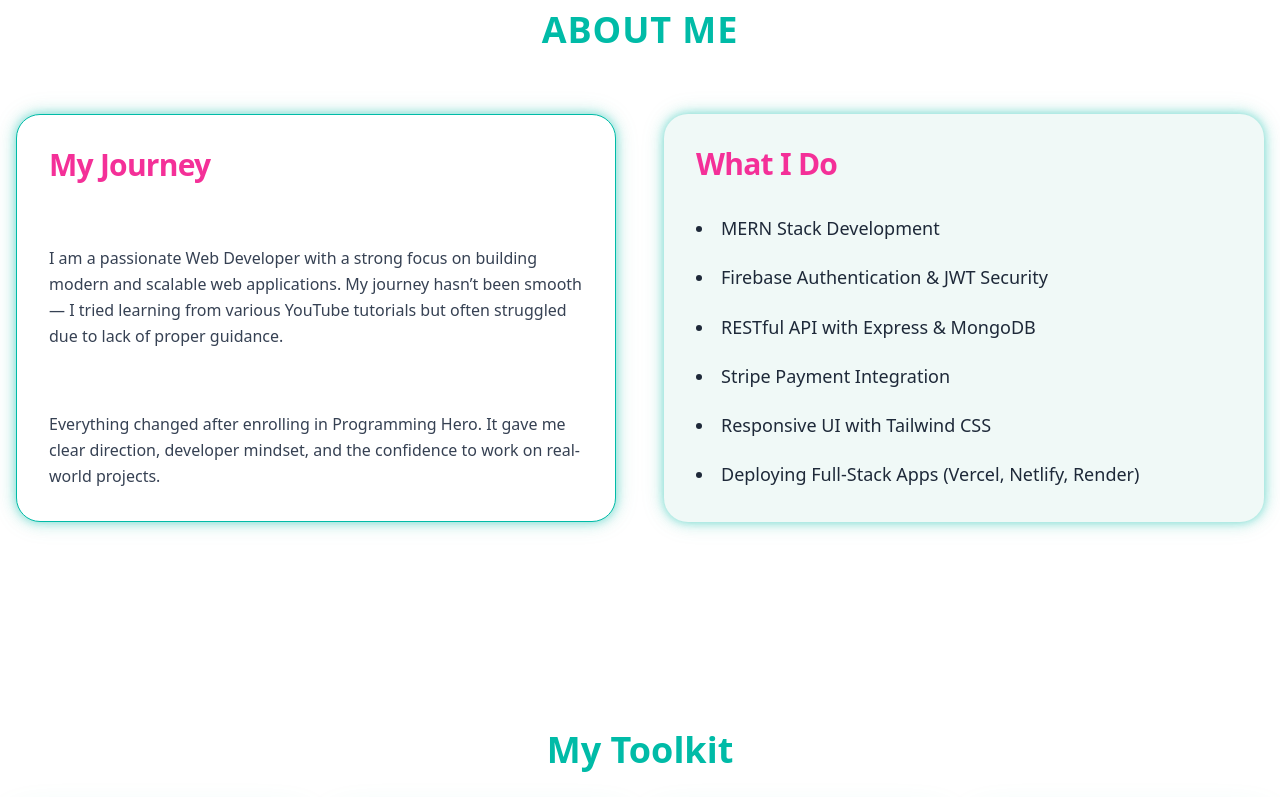
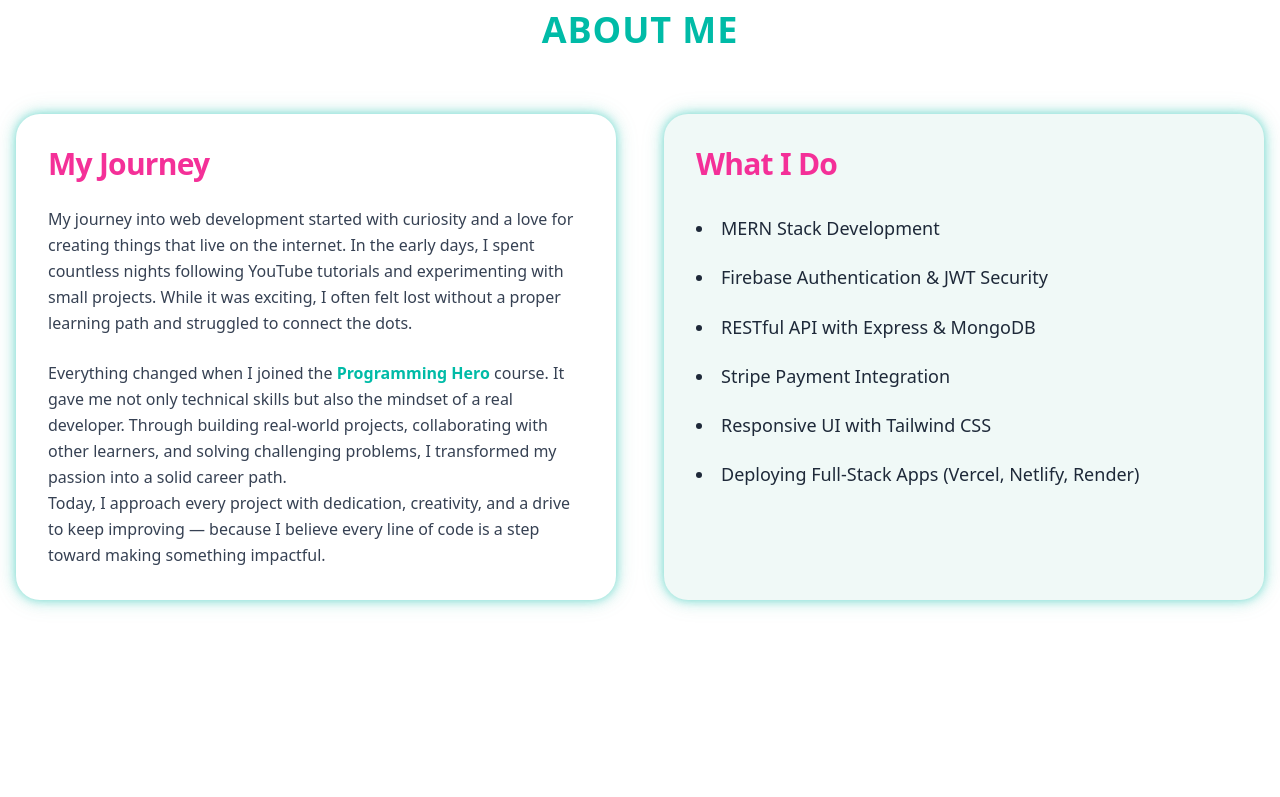
Before and after one commit to mehedidevx/My-Portfolio, a React (Vite) app: page / in a window 1280 px wide. Shown: the part 705-1502 px from the top of the page. Built offline with nearby package versions, Linux system fonts and the light colour scheme.

Commit message:
Revise About component content to enhance personal narrative and clarify web development journey

```diff
--- a/src/components/About.jsx
+++ b/src/components/About.jsx
@@ -21,15 +21,33 @@ const About = () => {
             cascade
             damping={0.7}
           >
-            <article className="fire-glow-card border border-[#00BBA7] p-8 rounded-3xl bg-white dark:bg-gray-900 cursor-default h-full flex flex-col justify-between transition-transform">
+            <article className="fire-glow-card  border-[#00BBA7] p-8 rounded-3xl bg-white dark:bg-gray-900 cursor-default h-full flex flex-col justify-between transition-transform">
               <h3 className="text-3xl font-semibold mb-6 text-secondary tracking-tight">
                 My Journey
               </h3>
               <p className="text-base text-gray-700 dark:text-gray-300 mb-6 leading-relaxed">
-                I am a passionate Web Developer with a strong focus on building modern and scalable web applications. My journey hasn’t been smooth — I tried learning from various YouTube tutorials but often struggled due to lack of proper guidance.
+                My journey into web development started with curiosity and a
+                love for creating things that live on the internet. In the early
+                days, I spent countless nights following YouTube tutorials and
+                experimenting with small projects. While it was exciting, I
+                often felt lost without a proper learning path and struggled to
+                connect the dots.
               </p>
               <p className="text-base text-gray-700 dark:text-gray-300 leading-relaxed">
-                Everything changed after enrolling in Programming Hero. It gave me clear direction, developer mindset, and the confidence to work on real-world projects.
+                Everything changed when I joined the{" "}
+                <span className="text-[#00BBA7] font-semibold">
+                  Programming Hero
+                </span>{" "}
+                course. It gave me not only technical skills but also the
+                mindset of a real developer. Through building real-world
+                projects, collaborating with other learners, and solving
+                challenging problems, I transformed my passion into a solid
+                career path.
+              </p>
+              <p className="text-base text-gray-700 dark:text-gray-300 leading-relaxed">
+                Today, I approach every project with dedication, creativity, and
+                a drive to keep improving — because I believe every line of code
+                is a step toward making something impactful.
               </p>
             </article>
           </Slide>
```
